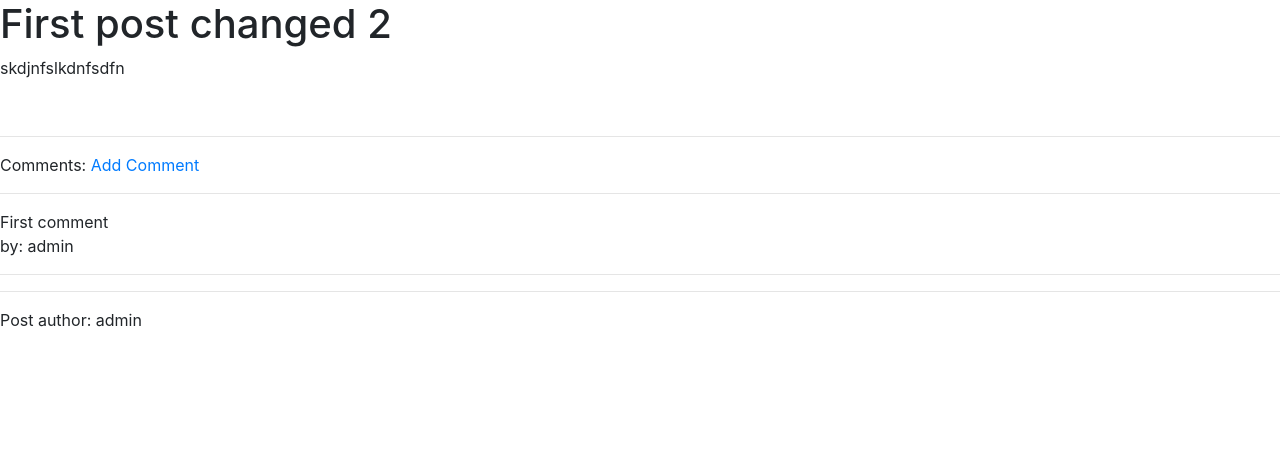
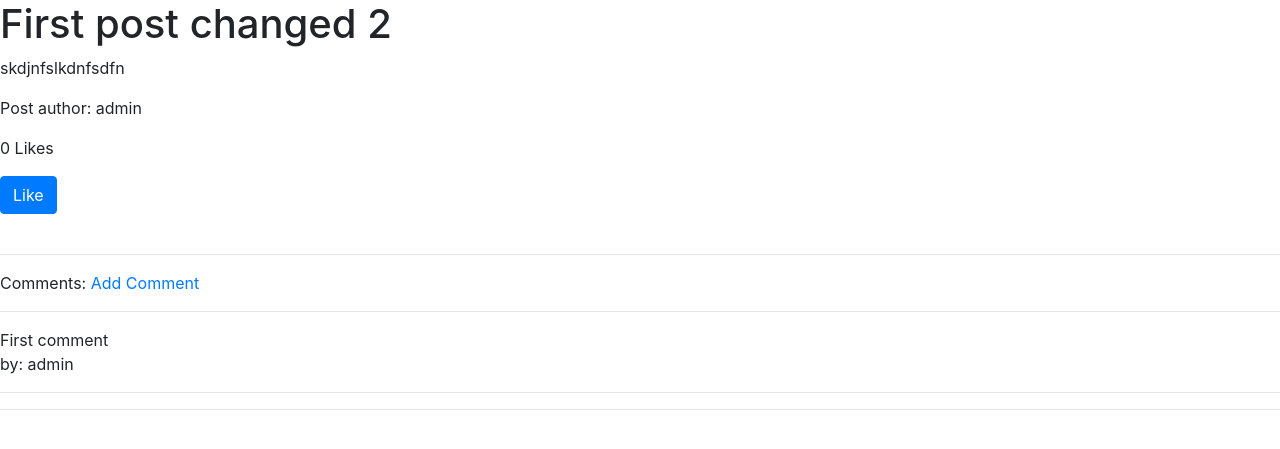
Before and after one commit to joecarrey/django-blog, a Django app: page /blog/1 in a window 1280 px wide. Shown: the part 56-505 px from the top of the page. Run offline with Django 3.2, Linux system fonts and the light colour scheme; data comes from the database, SQL or seed files in the repository; both versions use the stored data as it was after the commit; some libraries are stand-ins or nearby versions.

Commit message:
func_based

```diff
--- a/src/blog/models.py
+++ b/src/blog/models.py
@@ -7,7 +7,10 @@ class Blog(models.Model):
 	content = models.TextField()
 	active	= models.BooleanField(default=True)
 	author 	= models.ForeignKey(User, on_delete=models.CASCADE, default=None)
+	likes 	= models.ManyToManyField(User, related_name='likes', blank=True)
 
+	def total_likes(self):
+		return self.likes.count()
 
 	def get_absolute_url(self):
 		return reverse("blogs:blog-detail", kwargs={"id": self.id})
--- a/src/blog/templates/blogs/blog_detail.html
+++ b/src/blog/templates/blogs/blog_detail.html
@@ -3,6 +3,16 @@
 {% block content %}
 <h1>{{ blog.title }}</h1>
 <p>{{ blog.content }}</p>
+<p>Post author: {{ blog.author }}</p>
+<p>{{ total_likes }} Like{{ total_likes | pluralize }}</p>
+<form method="POST" action="{% url 'blogs:blog-like' %}">
+	{% csrf_token %}
+	{% if is_liked %}
+		<button type="submit" name="like" value="{{ blog.id }}" class="btn btn-danger">Dislike</button>
+	{% else %}
+		<button type="submit" name="like" value="{{ blog.id }}" class="btn btn-primary">Like</button>
+	{% endif %}
+</form>
 <br>
 <hr><p>Comments:   <a href="{% url 'comments:comment-create' blog.id %}">Add Comment</a></p><hr>
 {% if blog.comment_set.all %}
@@ -19,5 +29,4 @@
     <p>Be the first to comment...</p>
 {% endif %}
 <hr><hr>
-<p>Post author: {{ blog.author }}</p>
 {% endblock %}
--- a/src/blog/urls.py
+++ b/src/blog/urls.py
@@ -5,7 +5,8 @@ from .views import (
     BlogMyListView,
     BlogCreateView,
     BlogUpdateView,
-    BlogDeleteView
+    BlogDeleteView,
+    likeBlog
 )
 
 app_name = 'blogs'
@@ -16,4 +17,5 @@ urlpatterns = [
     path('<int:id>', BlogDetailView, name='blog-detail'),
     path('<int:id>/update/', BlogUpdateView, name='blog-update'),
     path('<int:id>/delete/', BlogDeleteView, name='blog-delete'),
+    path('like/', likeBlog, name='blog-like'),
 ]
--- a/src/blog/views.py
+++ b/src/blog/views.py
@@ -20,8 +20,14 @@ def BlogListView(request):
 	return render(request, 'blogs/blog_list.html', content)
 
 def BlogDetailView(request, id):
+	blog = get_object_or_404(Blog, id=id)
+	is_liked = False
+	if blog.likes.filter(id=request.user.id).exists():
+		is_liked = True
 	content = {
-		'blog': get_object_or_404(Blog, id=id)
+		'blog': blog,
+		'is_liked': is_liked,
+		'total_likes': blog.total_likes()
 	}
 	return render(request, 'blogs/blog_detail.html', content)
 
@@ -64,6 +70,17 @@ def BlogDeleteView(request, id):
 		blog.delete()
 		return HttpResponseRedirect(reverse("blogs:blog-list"))
 	return render(request, 'blogs/blog_delete.html', {'blog': blog})
+
+def likeBlog(request):
+	blog = get_object_or_404(Blog, id=request.POST.get('like'))
+	is_liked = False
+	if blog.likes.filter(id=request.user.id).exists():
+		blog.likes.remove(request.user)
+		is_liked = False
+	else:
+		blog.likes.add(request.user)
+		is_liked = True
+	return HttpResponseRedirect(reverse("blogs:blog-detail", kwargs={"id": request.POST.get('like')}))
 
 # class BlogListView(ListView):
 # 	template_name = 'blogs/blog_list.html'
```
Also changed, not shown: src/blog/migrations/0003_blog_likes.py (added), src/db.sqlite3.
